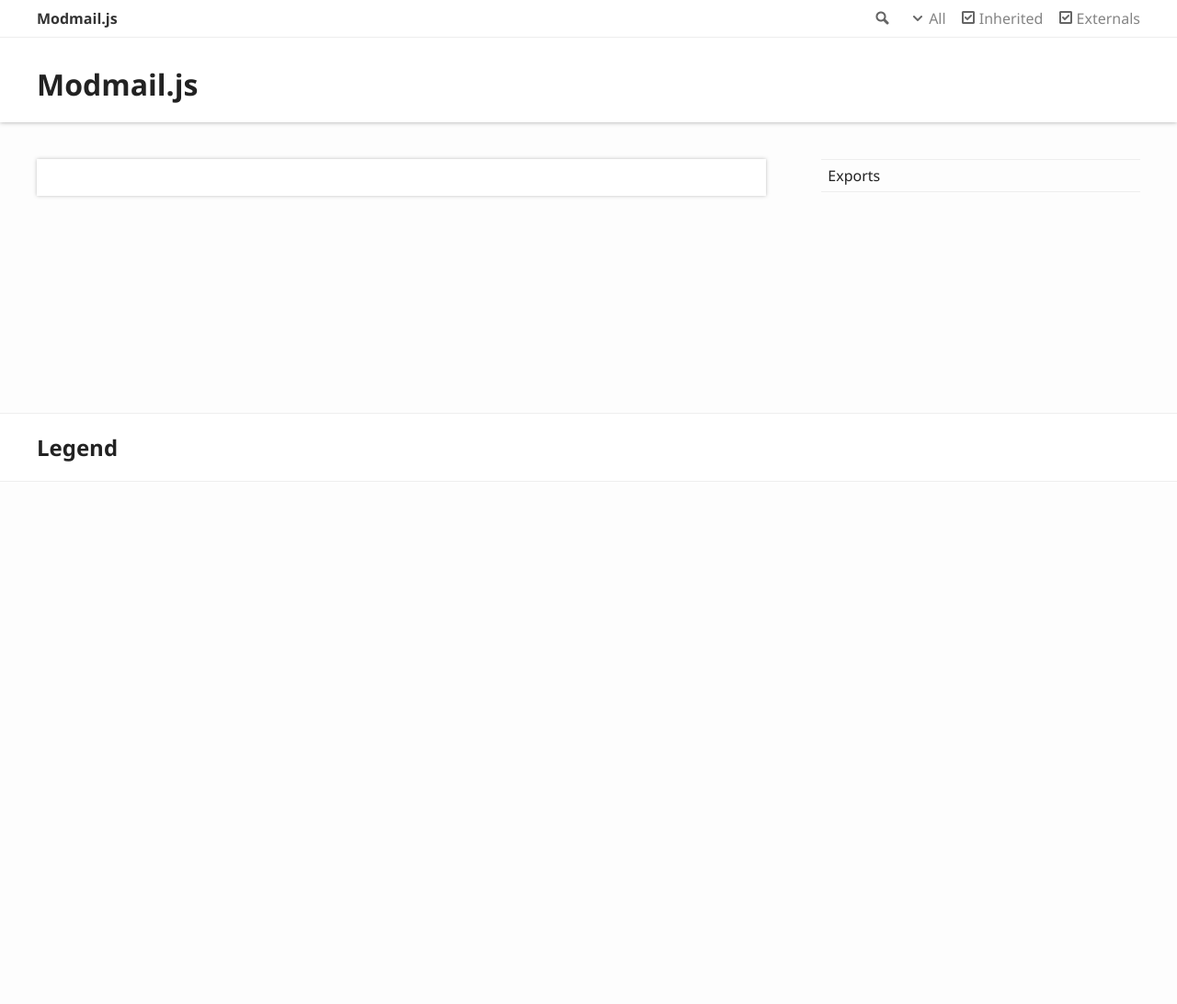
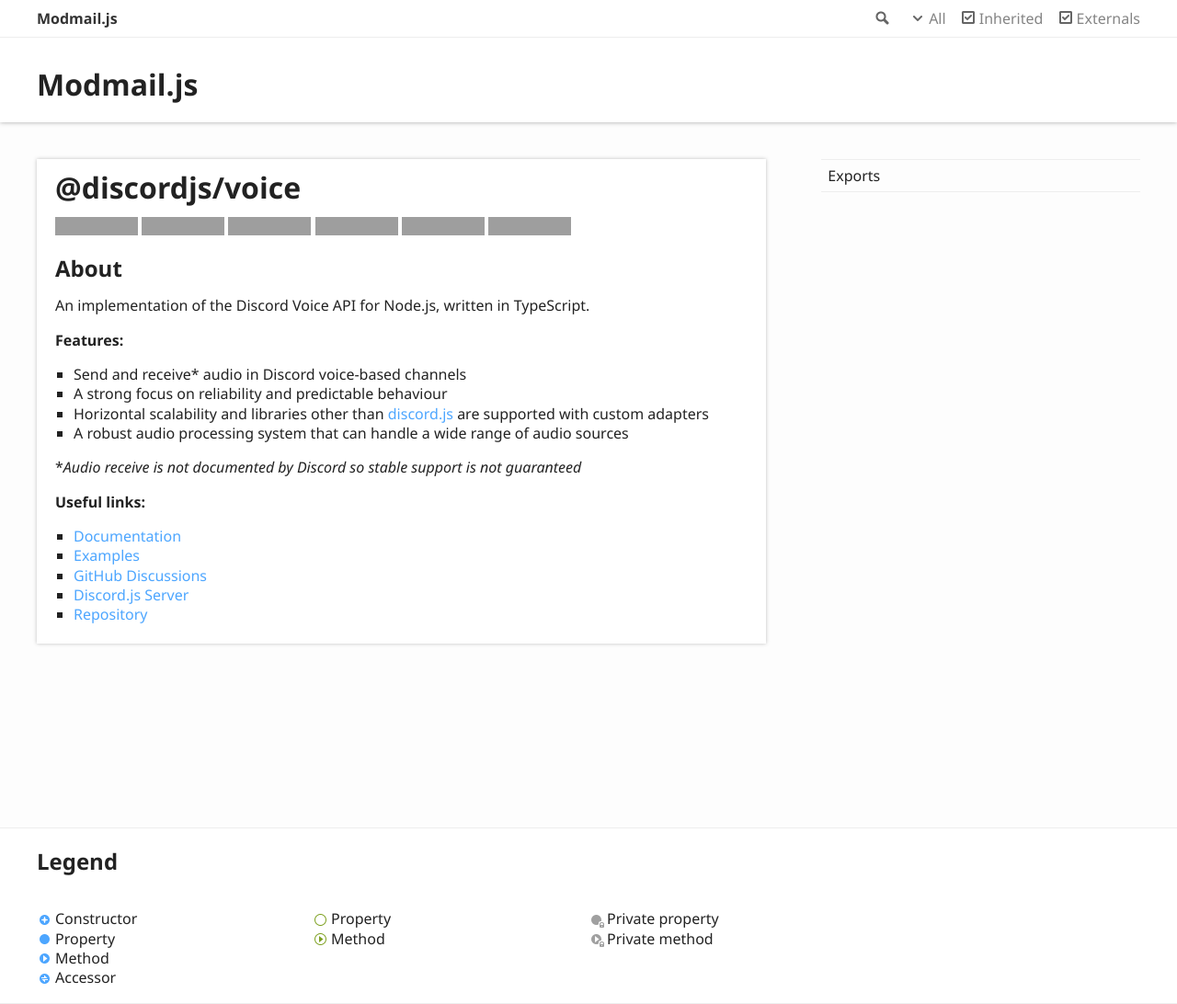
Before and after one commit to BotStudios/modmail.js, a Jekyll site: the page docs/index.html, which Jekyll copies as it is, in a window 1280 px wide and 1092 px high. Shown: the whole window at 92% size. Built offline with Jekyll 4.4.1, drawn with Linux system fonts in a browser that asks for light colours; grey boxes are pictures that could not be loaded.

Commit message:
Update index.html

```diff
--- a/docs/index.html
+++ b/docs/index.html
@@ -58,6 +58,37 @@
 	<div class="row">
 		<div class="col-8 col-content">
 			<div class="tsd-panel tsd-typography">
+				<a href="#discordjsvoice" id="discordjsvoice" style="color: inherit; text-decoration: none;">
+					<h1>@discordjs/voice</h1>
+				</a>
+				<p>
+					<a href="https://discord.gg/djs"><img src="https://img.shields.io/discord/222078108977594368?color=5865F2&logo=discord&logoColor=white" alt="Discord server" /></a>
+					<a href="https://www.npmjs.com/package/@discordjs/voice"><img src="https://img.shields.io/npm/v/@discordjs/voice.svg?maxAge=3600" alt="NPM version" /></a>
+					<a href="https://www.npmjs.com/package/@discordjs/voice"><img src="https://img.shields.io/npm/dt/@discordjs/voice.svg?maxAge=3600" alt="NPM downloads" /></a>
+					<a href="https://github.com/discordjs/voice/actions"><img src="https://github.com/discordjs/voice/actions/workflows/test.yml/badge.svg" alt="Build status" /></a>
+					<a href="https://codecov.io/gh/discordjs/voice"><img src="https://codecov.io/gh/discordjs/voice/branch/main/graph/badge.svg?token=u7oQ23UoxX" alt="Test coverage"/></a>
+					<a href="https://www.patreon.com/discordjs"><img src="https://img.shields.io/badge/donate-patreon-F96854.svg" alt="Patreon" /></a>
+				</p>
+				<a href="#about" id="about" style="color: inherit; text-decoration: none;">
+				<h2>About</h2>
+				</a>
+				<p>An implementation of the Discord Voice API for Node.js, written in TypeScript.</p>
+				<p><strong>Features:</strong></p>
+				<ul>
+					<li>Send and receive* audio in Discord voice-based channels</li>
+					<li>A strong focus on reliability and predictable behaviour</li>
+					<li>Horizontal scalability and libraries other than <a href="https://discord.js.org/">discord.js</a> are supported with custom adapters</li>
+					<li>A robust audio processing system that can handle a wide range of audio sources</li>
+				</ul>
+				<p>*<em>Audio receive is not documented by Discord so stable support is not guaranteed</em></p>
+				<p><strong>Useful links:</strong></p>
+				<ul>
+					<li><a href="https://discordjs.github.io/voice">Documentation</a></li>
+					<li><a href="https://github.com/discordjs/voice/tree/main/examples">Examples</a></li>
+					<li><a href="https://github.com/discordjs/voice/discussions">GitHub Discussions</a></li>
+					<li><a href="https://discord.gg/djs">Discord.js Server</a></li>
+					<li><a href="https://github.com/discordjs/voice">Repository</a></li>
+				</ul>
 			</div>
 		</div>
 		<div class="col-4 col-menu menu-sticky-wrap menu-highlight">
@@ -79,10 +110,23 @@
 	<div class="container">
 		<h2>Legend</h2>
 		<div class="tsd-legend-group">
+			<ul class="tsd-legend">
+				<li class="tsd-kind-constructor tsd-parent-kind-class"><span class="tsd-kind-icon">Constructor</span></li>
+				<li class="tsd-kind-property tsd-parent-kind-class"><span class="tsd-kind-icon">Property</span></li>
+				<li class="tsd-kind-method tsd-parent-kind-class"><span class="tsd-kind-icon">Method</span></li>
+				<li class="tsd-kind-accessor tsd-parent-kind-class"><span class="tsd-kind-icon">Accessor</span></li>
+			</ul>
+			<ul class="tsd-legend">
+				<li class="tsd-kind-property tsd-parent-kind-interface"><span class="tsd-kind-icon">Property</span></li>
+				<li class="tsd-kind-method tsd-parent-kind-interface"><span class="tsd-kind-icon">Method</span></li>
+			</ul>
+			<ul class="tsd-legend">
+				<li class="tsd-kind-property tsd-parent-kind-class tsd-is-private"><span class="tsd-kind-icon">Private property</span></li>
+				<li class="tsd-kind-method tsd-parent-kind-class tsd-is-private"><span class="tsd-kind-icon">Private method</span></li>
+			</ul>
 		</div>
 	</div>
 </footer>
-
 <div class="overlay"></div>
 <script src="./assets/js/main.js"></script>
 </body>
```
